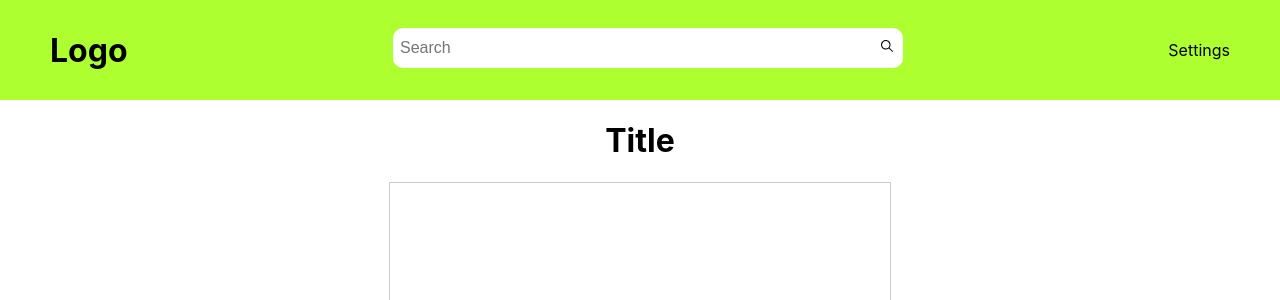
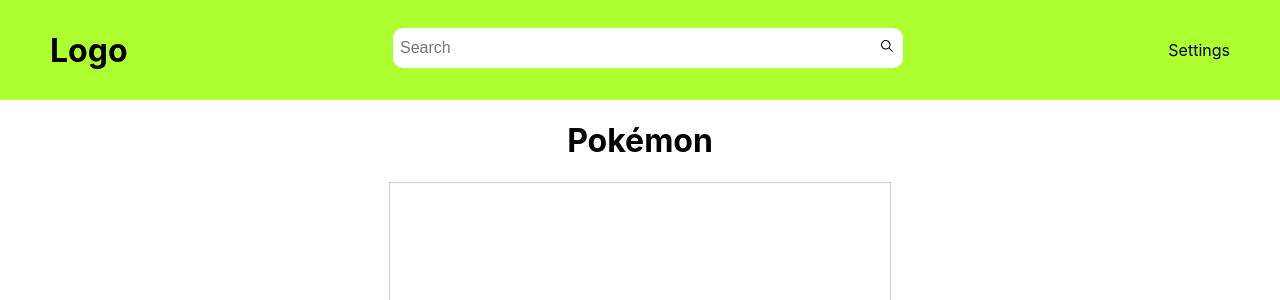
Before and after one commit to JLouhela/pokemon_stitcher, a React (Create React App) app: page / in a window 1280 px wide. Shown: the top 300 px of the page. Built offline with nearby package versions, Linux system fonts and the light colour scheme.

Commit message:
Add pokemon types and title

```diff
--- a/src/App.tsx
+++ b/src/App.tsx
@@ -4,27 +4,30 @@ import Canvas from './Components/Canvas/Canvas';
 import Header from './Components/Header/Header';
 import Title from './Components/Title/Title';
 import { getPokemon } from './api';
+import { Pokemon } from './pokemon';
 
 function App() {
 
   const [search, setSearch] = React.useState('');
-  const [pokemon, setPokemon] = React.useState<string>('');
+  const [pokemon, setPokemon] = React.useState<Pokemon>({ name: 'Pokémon', sprite: 'n/a' });
 
   const handleSearchChange = (e: ChangeEvent<HTMLInputElement>) => {
     e.preventDefault();
-    setSearch(e.target.value);
+    setSearch(e.target.value.toLowerCase());
   }
 
   const handleSearchSubmit = async (e: FormEvent<HTMLFormElement>) => {
     e.preventDefault();
     const pokemon = await getPokemon(search);
-    console.log(pokemon);
+    if (pokemon) {
+      setPokemon(pokemon);
+    }
   }
 
   return (
     <div className="App">
       <Header onSearchChange={handleSearchChange} onSearchSubmit={handleSearchSubmit} />
-      <Title />
+      <Title pokemon_name={pokemon.name} />
       <Canvas />
     </div>
   );
--- a/src/Components/Title/Title.css
+++ b/src/Components/Title/Title.css
@@ -0,0 +1,3 @@
+#title h1 {
+    text-transform: capitalize;
+}
--- a/src/Components/Title/Title.tsx
+++ b/src/Components/Title/Title.tsx
@@ -1,14 +1,15 @@
 import React from 'react'
+import './Title.css'
 
 interface Props {
-
+  pokemon_name: string;
 }
 
-const Title = (props: Props) => {
+const Title = ({ pokemon_name }: Props) => {
   return (
-    <div>
+    <div id='title'>
       <h1>
-        Title
+        {pokemon_name}
       </h1>
     </div>
   )
--- a/src/api.tsx
+++ b/src/api.tsx
@@ -4,27 +4,25 @@ interface PokemonSprite {
   front_default: string;
 }
 
-interface Pokemon {
+interface PokemonQuery {
   sprites: PokemonSprite
 }
 
 export const getPokemon = async (pokemon: string) => {
   try {
-    const result = await axios.get<Pokemon>(
+    const result = await axios.get<PokemonQuery>(
       `https://pokeapi.co/api/v2/pokemon/${pokemon}`
     )
-    console.log();
     if (result) {
-      return result.data.sprites.front_default;
+      return { name: pokemon, sprite: result.data.sprites.front_default };
     }
     return null;
   } catch (e) {
     if (isAxiosError(e)) {
       console.error(`Error fetching pokemon ${pokemon}: ${e}`);
-      return e.message;
     } else {
       console.error(`Unexpected error fetching pokemon ${pokemon}: ${e}`);
-      return "Unexpected error";
     }
+    return null;
   }
 };
--- /dev/null
+++ b/src/pokemon.d.ts
@@ -0,0 +1,4 @@
+export interface Pokemon {
+  name: string;
+  sprite: string;
+}
```
